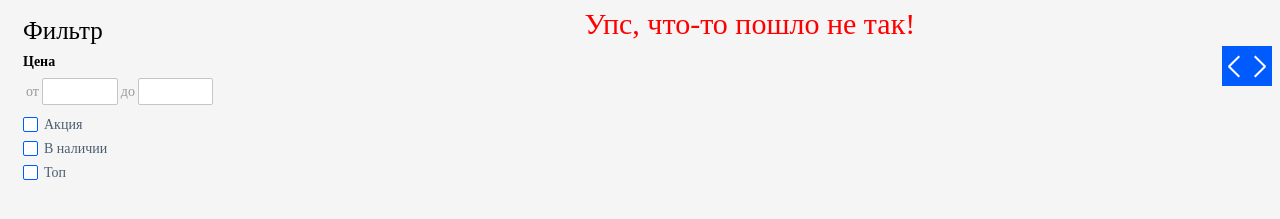
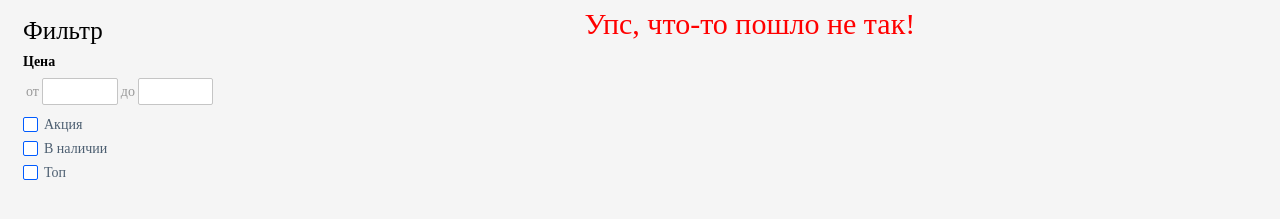
Before and after one commit to AknietKh/OZON_clone, a plain HTML site: page index.html in a window 1280 px wide. Shown: the part 85-304 px from the top of the page. Drawn offline with Linux system fonts and the light colour scheme; no server answers.

Commit message:
Временно закаментил стрелочки в пагинцаии

```diff
--- a/index.html
+++ b/index.html
@@ -91,17 +91,18 @@
 			</div>
 			<div class="pagination-wrapper">
 				<div class="pagination">
-					<div class="arrow arrow-left">
+					<!--<div class="arrow arrow-left">
 						<span class="arrow-content content-left"></span>
 						<span class="arrow-content content-left"></span>
-					</div>
+					</div>-->
+
 					<div class="pagination-content">
 
 					</div>
-					<div class="arrow arrow-right">
+					<!--<div class="arrow arrow-right">
 						<span class="arrow-content content-right"></span>
 						<span class="arrow-content content-right"></span>
-					</div>
+					</div>-->
 				</div>
 			</div>
 		</div>
```
